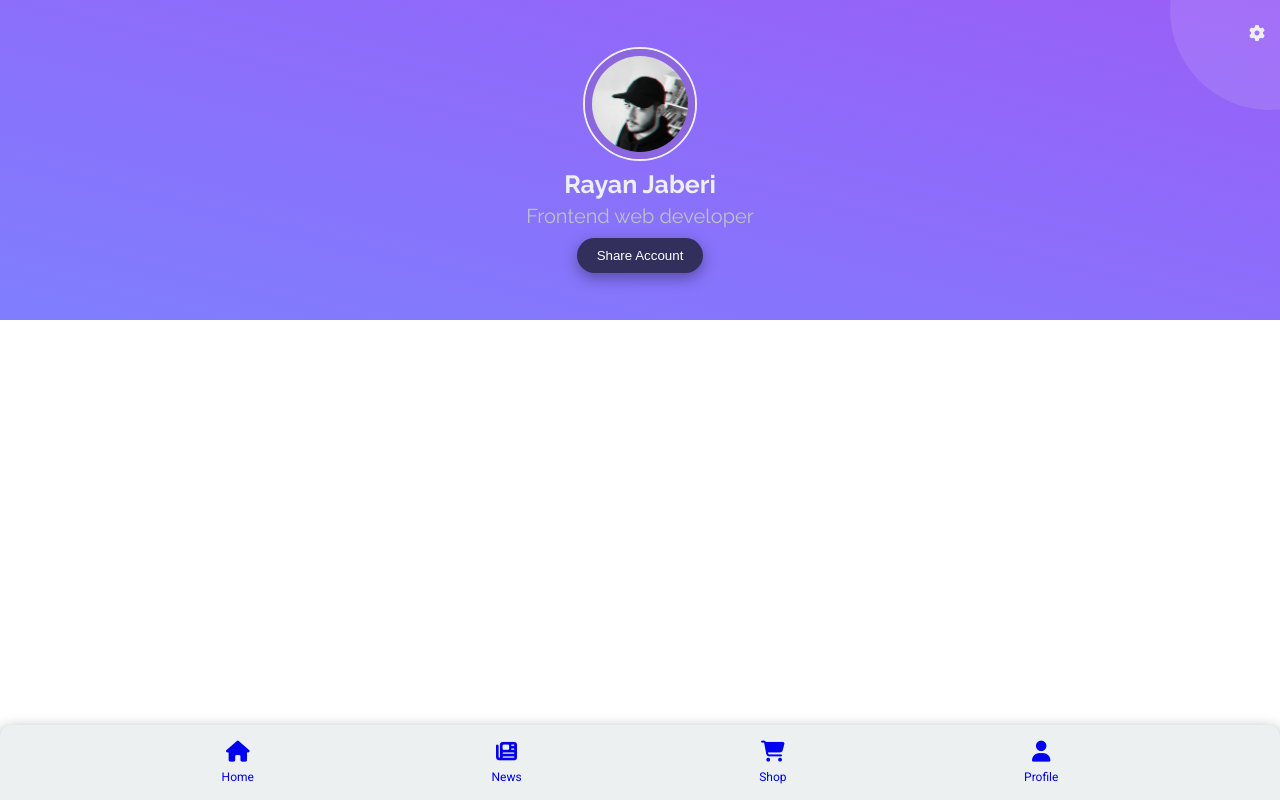
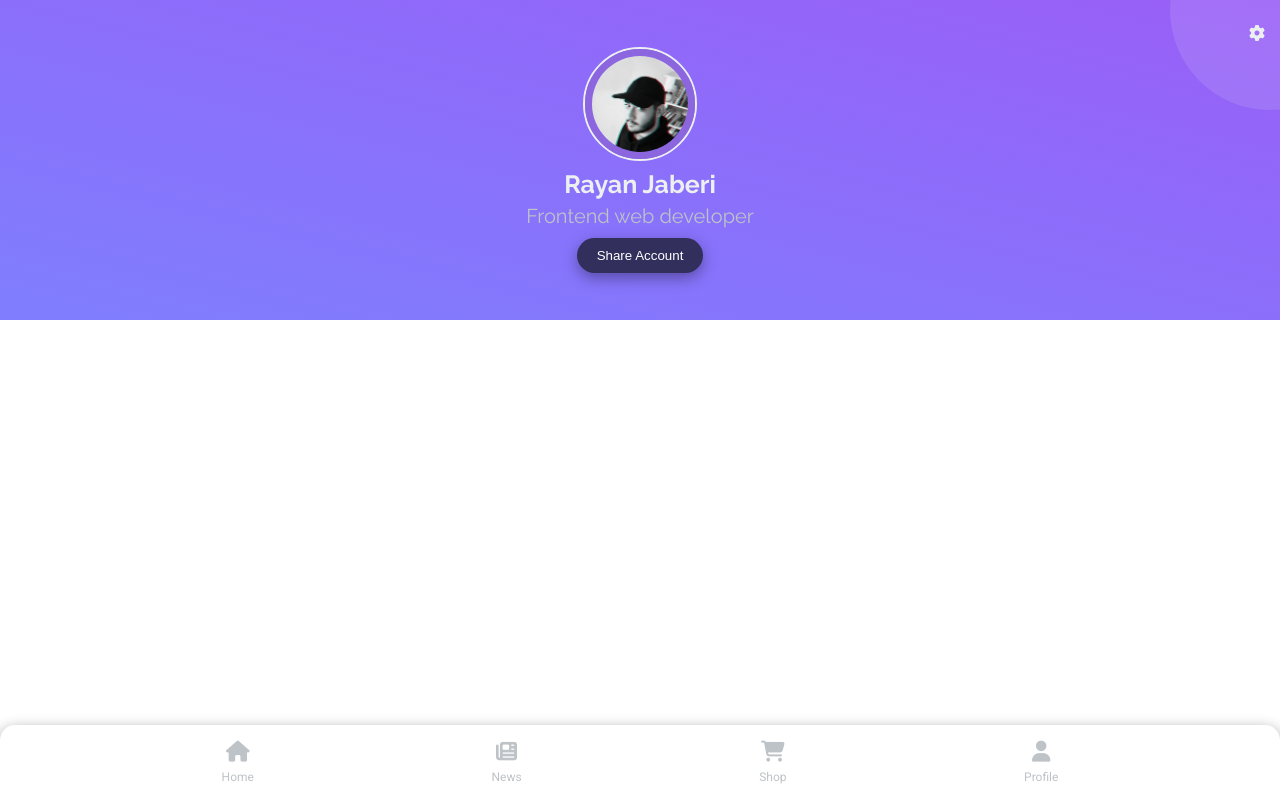
Before and after one commit to randomhex1998/sana-app, a React (Create React App) app: page / in a window 1280 px wide. Built offline with nearby package versions, Linux system fonts and the light colour scheme.

Commit message:
change menus colors

```diff
--- a/src/components/Navbar/_Navbar.scss
+++ b/src/components/Navbar/_Navbar.scss
@@ -3,8 +3,8 @@
   bottom: 0;
   left: 0;
   right: 0;
-  background-color: #ecf0f1;
-  border-radius: 12px 12px 0 0;
+  background-color: #fff;
+  border-radius: 15px 15px 0 0;
   box-shadow: rgba(0, 0, 0, 0.45) 0px 5px 15px;
   z-index: 999;
 
@@ -15,16 +15,13 @@
     gap: 2rem;
     padding: 1rem;
     font-family: $main-font;
-    // font-size: 14px;
-
-    .nav-items {
-    }
 
     .nav-links {
       @include flexCenter;
       flex-direction: column;
       gap: 0.5rem;
       font-size: 12px;
+      color: #bdc3c7;
 
       i {
         font-size: 21px !important;
```
